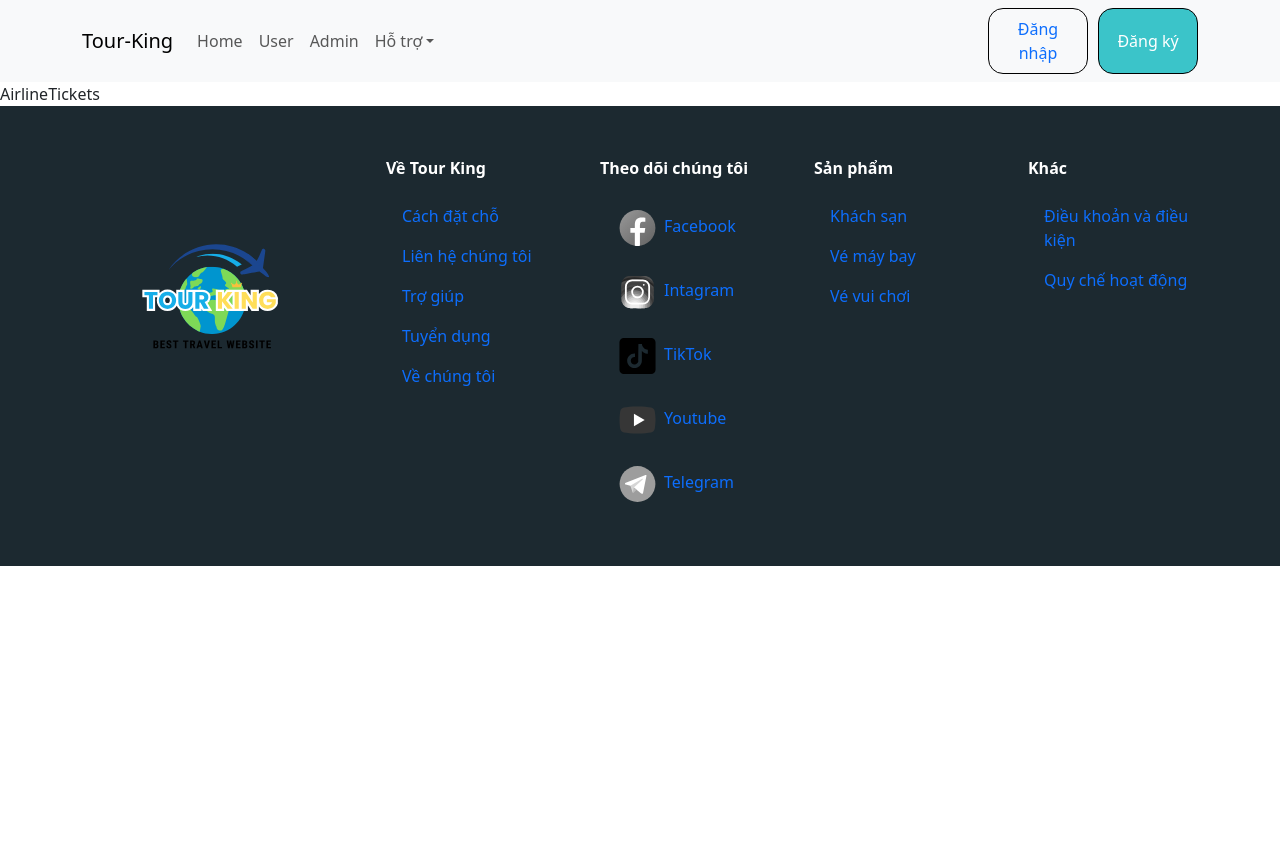
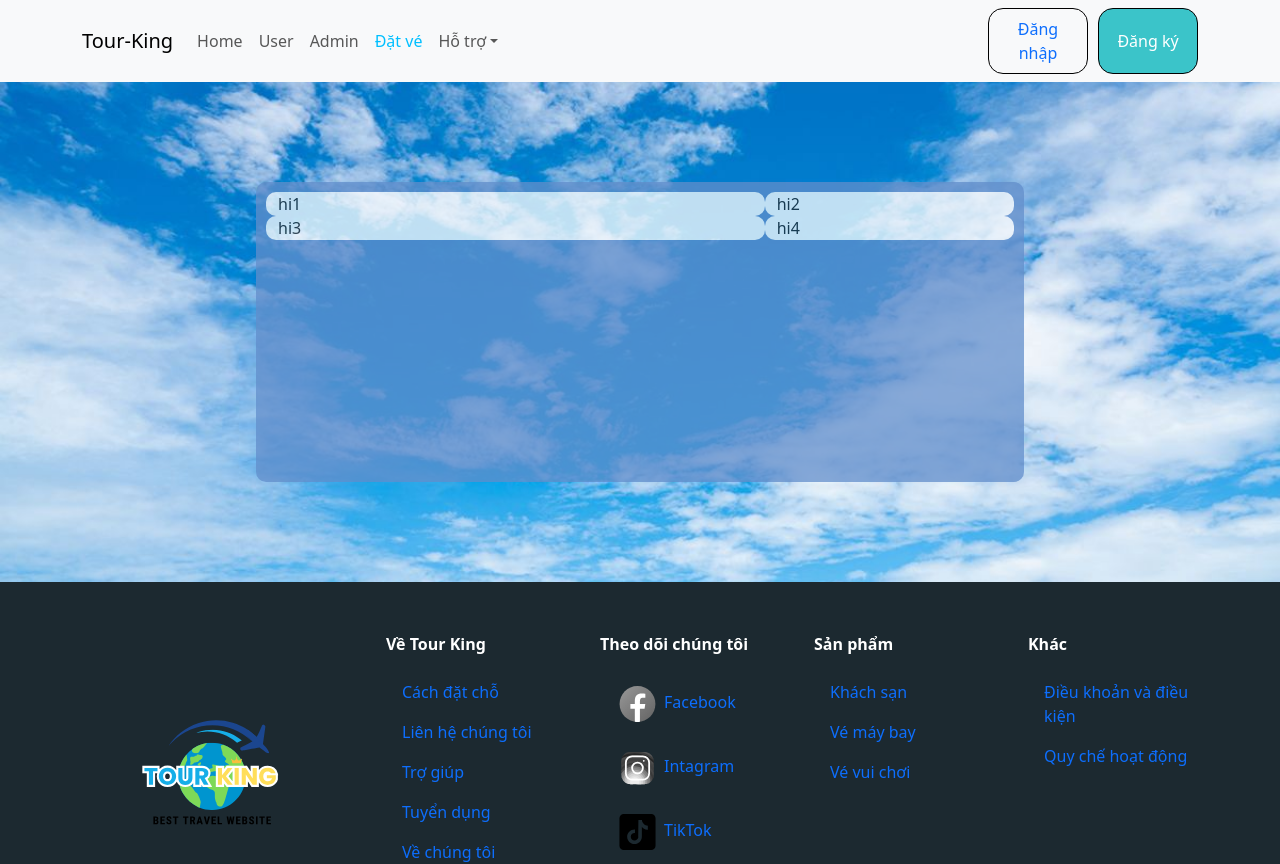
Before and after one commit to DatHuynhCoder/Tour-king-website, a React (Create React App) app: page /flight in a window 1280 px wide. Shown: the top 864 px of the page. Before the commit the page ends 800 px from the top, so only its background shows below. Built offline with nearby package versions, Linux system fonts and the light colour scheme.

Commit message:
khoi tao search flight

```diff
--- a/src/components/Header/Header.jsx
+++ b/src/components/Header/Header.jsx
@@ -22,6 +22,7 @@ const Header = () => {
             <NavLink to={`/home`} className={'nav-link'}>Home</NavLink>
             <NavLink to={`/users`} className={'nav-link'}>User</NavLink>
             <NavLink to={`/admin`} className={'nav-link'}>Admin</NavLink>
+            <NavLink to={`/flight`} className={'nav-link'}>Đặt vé</NavLink>
             <NavDropdown title="Hỗ trợ" id="basic-nav-dropdown">
               <NavLink to={`/login`} className={'dropdown-item'}>Login</NavLink>
               <NavLink to={`/signup`} className={'dropdown-item'}>Signup</NavLink>
--- a/src/pages/AirlineTickets/Flight.jsx
+++ b/src/pages/AirlineTickets/Flight.jsx
@@ -1,8 +1,16 @@
+/**
+ * @author Tan Dat
+ */
+
 import React from 'react'
+import FlightSearchBar from './FlightSearchBar'
 
 const Flight = () => {
   return (
-    <div>AirlineTickets</div>
+    <div className='flight-container'>
+      <FlightSearchBar />
+
+    </div>
   )
 }
 
--- /dev/null
+++ b/src/pages/AirlineTickets/FlightSearchBar.jsx
@@ -0,0 +1,30 @@
+    /**
+     * @author Tan Dat
+     */
+    import React from "react";
+    import Container from 'react-bootstrap/Container';
+    import Row from 'react-bootstrap/Row';
+    import Col from 'react-bootstrap/Col';
+
+    import "./FlightSearchBar.scss"
+
+    const FlightSearchBar = () => {
+        return (
+            <div className="flight-search-bar-container">
+                <div className="search-container">
+                    <Container fluid>
+                        <Row className="search-row1">
+                            <Col xs={12} md={8} className="flight-location-container">hi1</Col>
+                            <Col className="quantity-container">hi2</Col>
+                        </Row>
+                        <Row className="search-row2">
+                            <Col xs={12} md={8} className="flight-time-container">hi3</Col>
+                            <Col className="seacrh-btn-container">hi4</Col>
+                        </Row>
+                    </Container>
+                </div>
+            </div>
+        )
+    }
+
+    export default FlightSearchBar;
--- /dev/null
+++ b/src/pages/AirlineTickets/FlightSearchBar.scss
@@ -0,0 +1,48 @@
+.flight-search-bar-container {
+    background: url('../../assets/flight_banner.jpg') no-repeat center center / cover;
+    height: 500px;
+    display: flex;
+    justify-content: center;
+    align-items: center;
+
+    .search-container {
+        padding: 10px;
+        width: 60%;
+        height: 300px;
+        background-color: #628ECB;
+        opacity: 0.75;
+        border-radius: 10px;
+
+        .search-row1 {
+            display: flex;
+            flex: 1;
+            .flight-location-container {
+                background-color: #fff;
+                border-radius: 10px;
+                height: 100%;
+            }
+
+            .quantity-container {
+                background-color: #fff;
+                border-radius: 10px;
+                height: 100%;
+            }
+
+        }
+
+        .search-row2 {
+            .flight-time-container {
+                background-color: #fff;
+                height: 50%;
+                border-radius: 10px;
+            }
+
+            .seacrh-btn-container {
+                background-color: #fff;
+                height: 50%;
+                border-radius: 10px;
+            }
+        }
+
+    }
+}
```
Also changed, not shown: src/assets/flight_banner.jpg (added).
